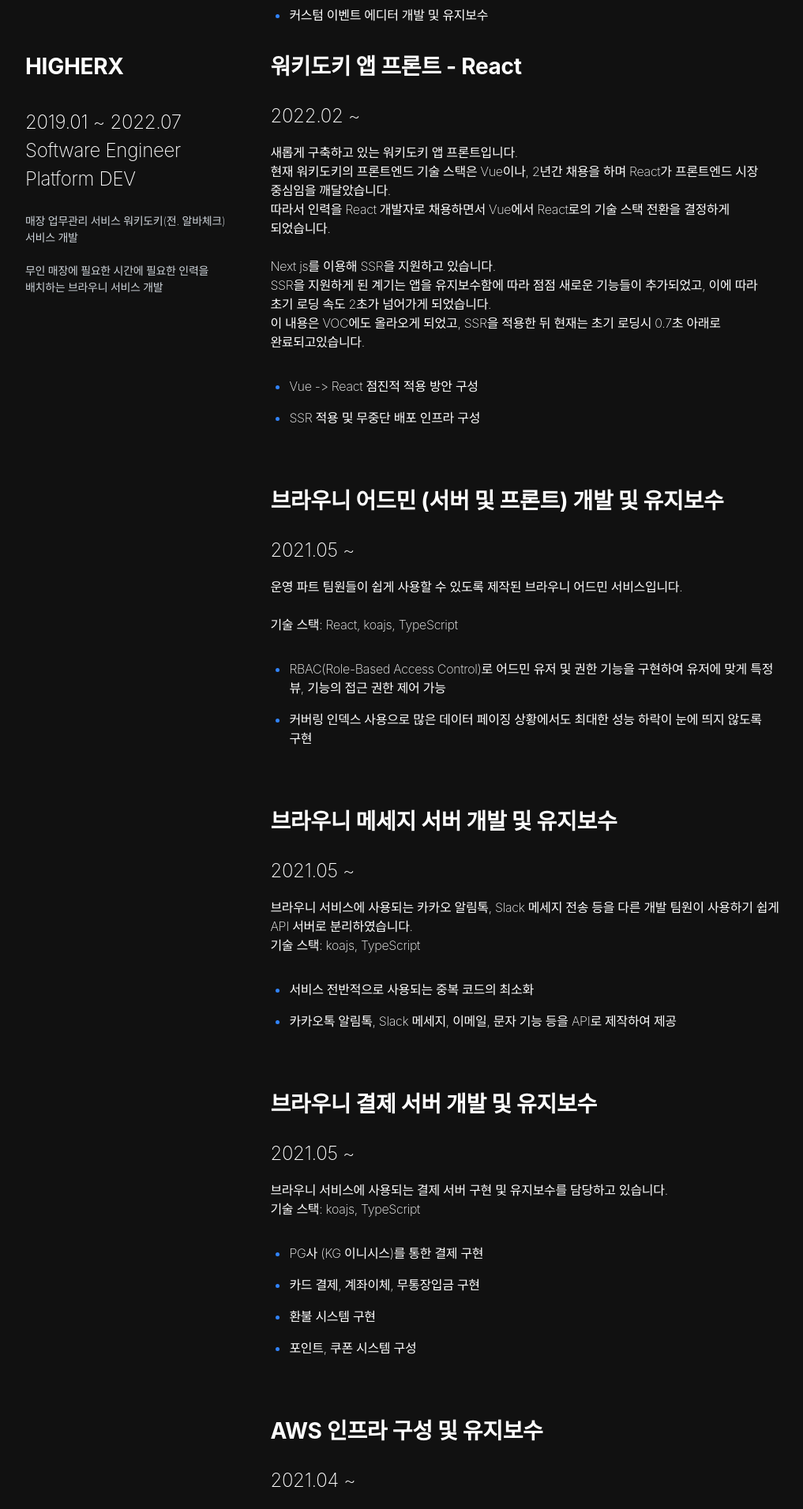
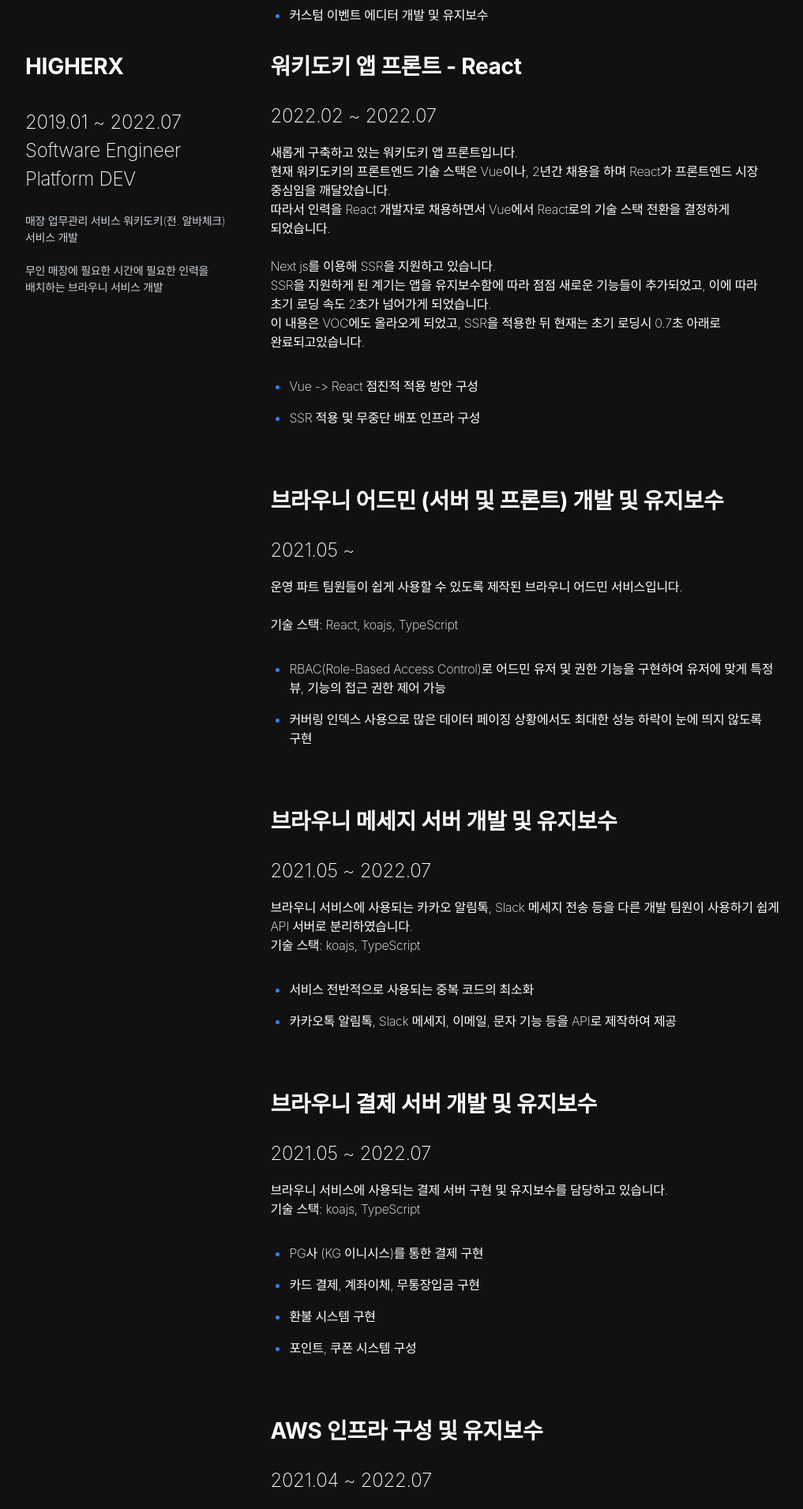
Before and after one commit to KimChunsick/resume, a React (Create React App) app: page / in a window 1280 px wide. Shown: the part 2600-4511 px from the top of the page at 79% size, without its empty margins (128-1145 px from the left). Built offline with nearby package versions, Linux system fonts and the light colour scheme; a web font is replaced by a local one.

Commit message:
fix: HIGHERX 프로젝트 end date 추가

```diff
--- a/src/assets/data/index.ts
+++ b/src/assets/data/index.ts
@@ -437,7 +437,7 @@
       experiences: [
         {
           title: '워키도키 앱 프론트 - React',
-          date: '2022.02 ~',
+          date: '2022.02 ~ 2022.07',
           description:
             '새롭게 구축하고 있는 워키도키 앱 프론트입니다.\n현재 워키도키의 프론트엔드 기술 스택은 Vue이나, 2년간 채용을 하며 React가 프론트엔드 시장 중심임을 깨달았습니다.\n따라서 인력을 React 개발자로 채용하면서 Vue에서 React로의 기술 스택 전환을 결정하게 되었습니다.\n\nNext js를 이용해 SSR을 지원하고 있습니다.\nSSR을 지원하게 된 계기는 앱을 유지보수함에 따라 점점 새로운 기능들이 추가되었고, 이에 따라 초기 로딩 속도 2초가 넘어가게 되었습니다.\n이 내용은 VOC에도 올라오게 되었고, SSR을 적용한 뒤 현재는 초기 로딩시 0.7초 아래로 완료되고있습니다.',
           summary: ['Vue -> React 점진적 적용 방안 구성', 'SSR 적용 및 무중단 배포 인프라 구성']
@@ -454,7 +454,7 @@
         },
         {
           title: '브라우니 메세지 서버 개발 및 유지보수',
-          date: '2021.05 ~',
+          date: '2021.05 ~ 2022.07',
           description:
             '브라우니 서비스에 사용되는 카카오 알림톡, Slack 메세지 전송 등을 다른 개발 팀원이 사용하기 쉽게 API 서버로 분리하였습니다.\n기술 스택: koajs, TypeScript',
           summary: [
@@ -464,7 +464,7 @@
         },
         {
           title: '브라우니 결제 서버 개발 및 유지보수',
-          date: '2021.05 ~',
+          date: '2021.05 ~ 2022.07',
           description:
             '브라우니 서비스에 사용되는 결제 서버 구현 및 유지보수를 담당하고 있습니다.\n기술 스택: koajs, TypeScript',
           summary: [
@@ -476,7 +476,7 @@
         },
         {
           title: 'AWS 인프라 구성 및 유지보수',
-          date: '2021.04 ~',
+          date: '2021.04 ~ 2022.07',
           description: '워키도키 및 브라우니 인프라 구성 및 유지보수를 담당하고 있습니다.',
           summary: [
             '사전에 구축한 git flow에 맞춰 develop, stage, production 환경을 구축하여 프로세스에 따라 사용 환경 분리',
@@ -490,7 +490,7 @@
         },
         {
           title: 'Platform DEV 파트장',
-          date: '2021.04 ~',
+          date: '2021.04 ~ 2022.07',
           description:
             '이전 팀장님이 퇴사하시면서 파트장으로 승진하게 되었습니다. 부족한 점이 많지만 개선하기 위해 항상 노력중입니다.\n하이어엑스 개발 관련 모든 일정 관리, 개발 인원 배치, 관련 중요 커뮤니케이션 담당 등 팀 매니징 업무를 진행하고 있습니다.\n또한 팀 문화 및 업무 프로세스 구축, 개발 팀 표준 등을 구축 및 관리하고 있습니다.',
           summary: [
@@ -516,7 +516,7 @@
         },
         {
           title: '워키도키 앱 프론트 - Vue',
-          date: '2019.01 ~',
+          date: '2019.01 ~ 2022.06',
           description:
             '현재 교체 작업 중인 워키도키 앱 프론트엔드입니다.\n대다수의 기능(약 95%)을 리드하며 작업했습니다.\n기술 스택: Vue, JavaScript',
           summary: [
@@ -530,7 +530,7 @@
         },
         {
           title: '워키도키 iOS, Android Native Application 유지보수',
-          date: '2019.01 ~',
+          date: '2019.01 ~ 2022.07',
           description:
             '워키도키는 웹뷰에서 프론트엔드를 보여주고, 웹상에서 하기 힘든 작업들을 JS Bridge로 연결 하여 사용자에게 제공하고 있습니다.\nJS Bridge 및 푸쉬 알림 등, 네이티브에서 활용되는 기능들을 Swift5, Kotlin을 활용하여 개발 및 유지보수를 진행하고 있습니다.\n\n기술 스택: Swift5, Kotlin, Xcode, Android Studio',
           summary: [
```
